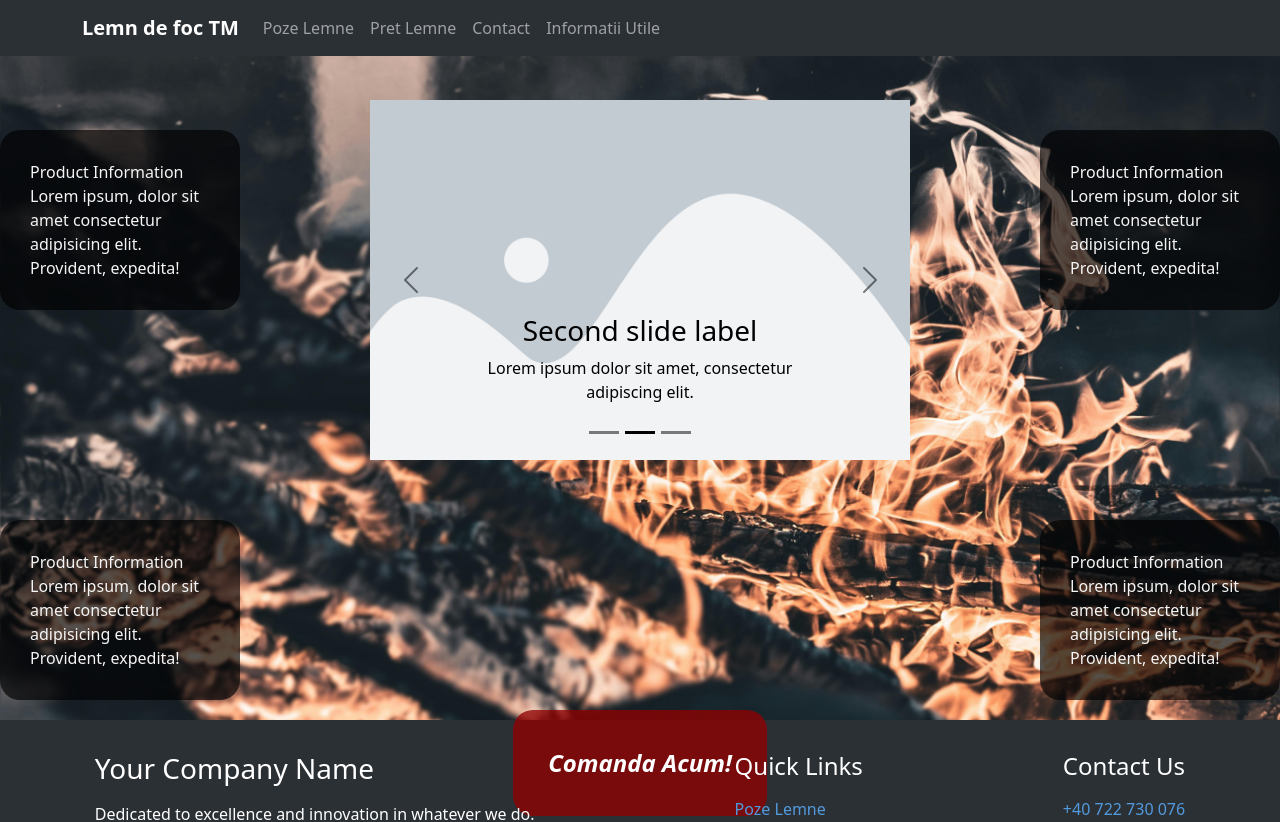
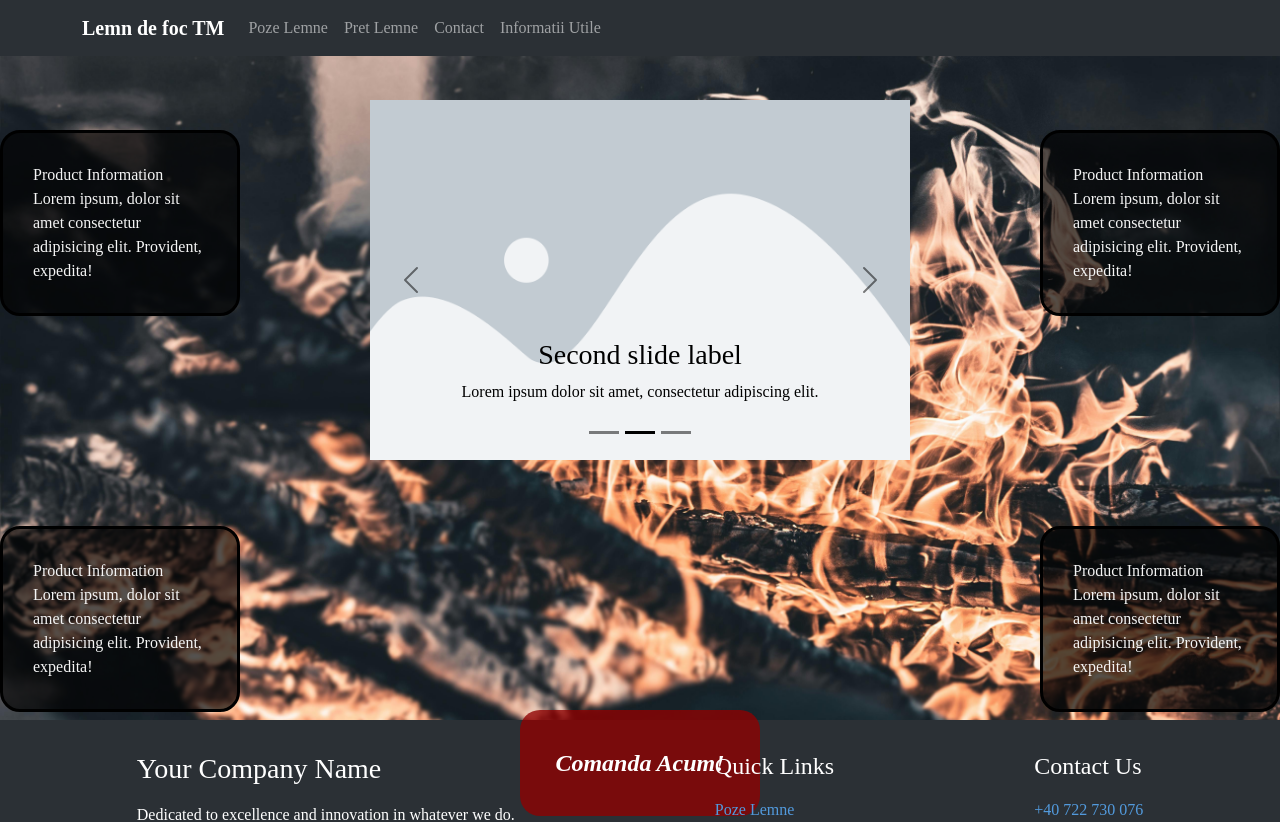
Before and after one commit to BabiscaPaul/wood-website, a React (Vite) app: page / in a window 1280 px wide. Shown: the top 822 px of the page. Built offline with nearby package versions, Linux system fonts and the light colour scheme.

Commit message:
little adjustments

```diff
--- a/src/Components/Navigation.jsx
+++ b/src/Components/Navigation.jsx
@@ -1,7 +1,6 @@
 import Container from "react-bootstrap/Container";
 import Nav from "react-bootstrap/Nav";
 import Navbar from "react-bootstrap/Navbar";
-import { Link } from 'react-router-dom';
 import "bootstrap/dist/css/bootstrap.min.css";
 import '../Styles/HomePage/HeaderStyles/Header.css';
 
@@ -12,13 +11,13 @@ function Navigation() {
                 <Navbar.Brand href="/">
                     <b>Lemn de foc TM</b>
                 </Navbar.Brand>
-        <Navbar.Toggle aria-controls="responsive-navbar-nav" />
+                <Navbar.Toggle aria-controls="responsive-navbar-nav"/>
                 <Navbar.Collapse id="responsive-navbar-nav">
                     <Nav className="me-auto">
-            <Link to="/poze" className="nav-link">Poze Lemne</Link>
-            <Link to="/pret" className="nav-link">Pret Lemne</Link>
-            <Link to="/contact" className="nav-link">Contact</Link>
-            <Link to="/info" className="nav-link">Informatii Utile</Link>
+                        <Nav.Link href="/poze">Poze Lemne</Nav.Link>
+                        <Nav.Link href="/pret">Pret Lemne</Nav.Link>
+                        <Nav.Link href="/contact">Contact</Nav.Link>
+                        <Nav.Link href="/info">Informatii Utile</Nav.Link>
                     </Nav>
                 </Navbar.Collapse>
             </Container>
--- a/src/Components/OrderButton.jsx
+++ b/src/Components/OrderButton.jsx
@@ -4,7 +4,7 @@ const OrderButton = () => {
     return (
         <em>
             <b>
-                <a className="order-button" href="#">Comanda Acum!</a>
+                <a className="order-button" href="/contact">Comanda Acum!</a>
             </b>
         </em>
 
--- a/src/Pages/Home.jsx
+++ b/src/Pages/Home.jsx
@@ -10,12 +10,12 @@ function Home() {
     return (
         <>
             <Header>
-                <Navigation></Navigation>
+                <Navigation />
             </Header>
 
-            <MainPage></MainPage>
+            <MainPage />
 
-            <Footer></Footer>
+            <Footer />
         </>
     );
 }
--- a/src/Pages/InformatiiUtile.jsx
+++ b/src/Pages/InformatiiUtile.jsx
@@ -1,5 +1,9 @@
 function InformatiiUtile() {
-
+    return (
+        <div>
+            <h1>Informatii Utile</h1>
+        </div>
+    );
 }
 
 export default InformatiiUtile;
--- a/src/Styles/HomePage/MainStyles/Main.css
+++ b/src/Styles/HomePage/MainStyles/Main.css
@@ -1,3 +1,7 @@
+* {
+    font-family: Baskerville;
+}
+
 .main-page {
     background-image: url("../../../assets/background-img.jpg");
     background-size: cover;
@@ -77,6 +81,7 @@
 
     padding: 30px;
     border-radius: 20px;
+    border: solid black 3px;
 
     /* Gives some space around the text */
 
```
Lines whose indentation alone changed are shown as unchanged.
